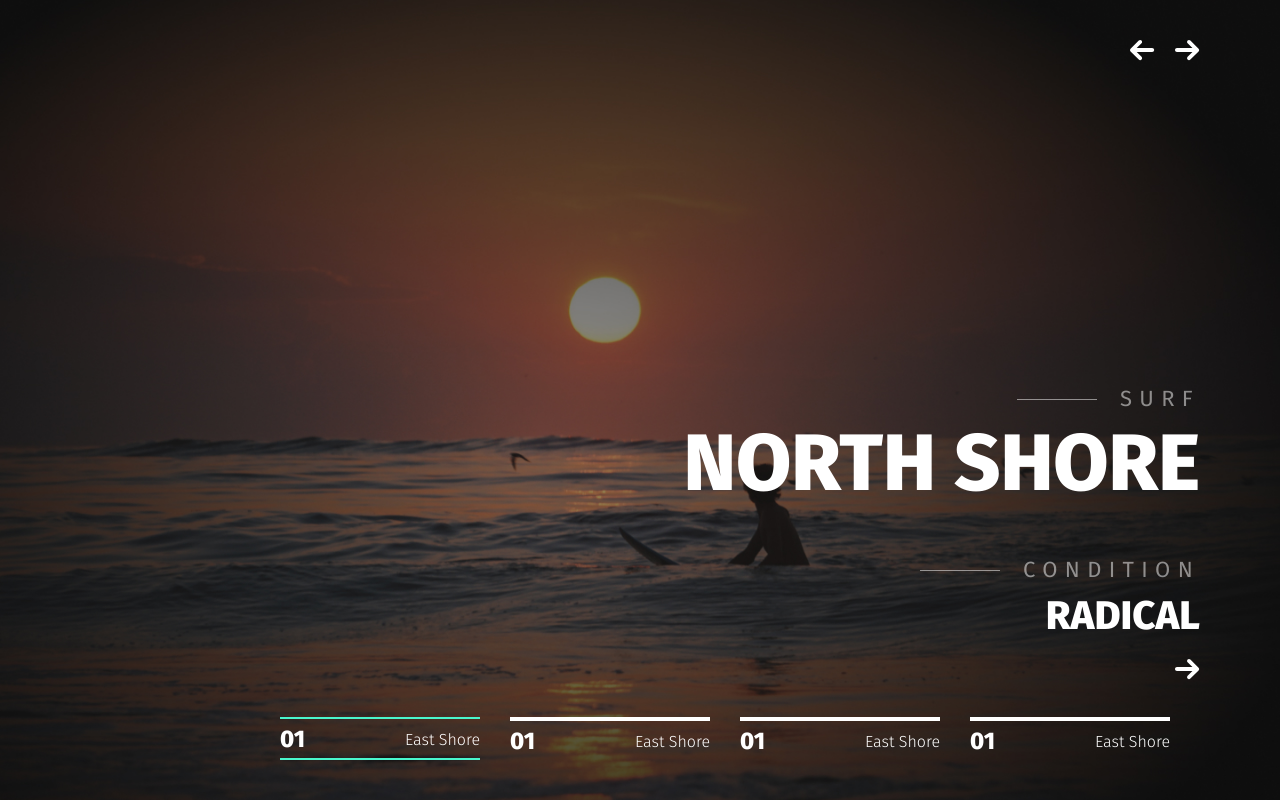
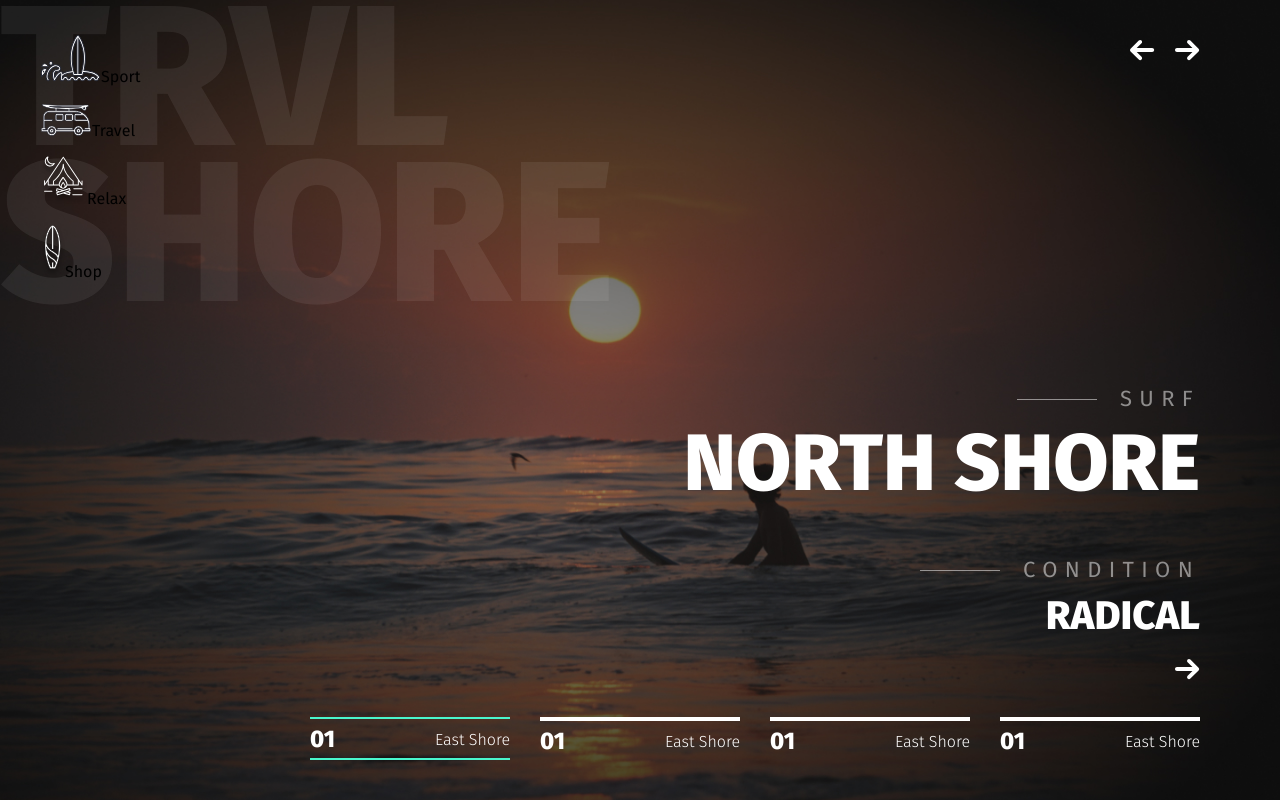
Before and after one commit to pavlovspace/websiteshore, a PHP site: page / in a window 1280 px wide. Run offline with PHP 8.4, Linux system fonts and the light colour scheme.

Commit message:
add icons

```diff
--- a/app/index.html
+++ b/app/index.html
@@ -11,6 +11,21 @@
 <body>
   <!-- HEADER -->
   <header class="header">
+    <!-- LOGO -->
+      <div class="header__title">
+        trvl shore
+      </div>
+      <div class="header__aside">
+        <div class="logo">
+          <a href="img/Logo.svg"></a>
+        </div>
+        <nav class="menu">
+          <ul class="menu__list"><img src="img/iconav-1.svg" alt=""><span>Sport</span></ul>
+          <ul class="menu__list"><img src="img/iconav-2.svg" alt=""><span>Travel</span></ul>
+          <ul class="menu__list"><img src="img/iconav-3.svg" alt=""><span>Relax</span></ul>
+          <ul class="menu__list"><img src="img/iconav-4.svg" alt=""><span>Shop</span></ul>
+        </nav>
+    </div>
     <div class="header__slider">
       <div class="header__slider-item slider-item">
         <div class="slider-item__info">
--- a/app/scss/_libs.scss
+++ b/app/scss/_libs.scss
@@ -1,5 +1,3 @@
-/*! normalize.css v8.0.1 | MIT License | github.com/necolas/normalize.css */
-
 /* Document
    ========================================================================== */
 
--- a/app/scss/style.scss
+++ b/app/scss/style.scss
@@ -53,7 +53,7 @@
 }
 .slider-dots{
     position: absolute;
-    right: 80px;
+    right: 50px;
     bottom: 40px;
     max-width: 920px;
     width: 100%;
@@ -84,5 +84,25 @@
         color: #FFFFFF;
     }
 }
+.header__aside{
+    position: absolute;
+    top: 0;
+    left: 0;
+    z-index: 5;
 
+}
+.header__title{
+    position: absolute;
+    max-width: 500px;
+    font-family: Fira Sans;
+    font-weight: 800;
+    font-size: 200px;
+    line-height: 156px;
+    text-transform: uppercase;
+    color: #FFFFFF;
+    opacity: 0.07;
+    top: 0;
+    left: 0;
+    z-index: 4;
+}
 //@import "media";
```
Also changed, not shown: app/css/style.min.css, app/img/Logo.svg (added), app/img/iconav-1.svg (added), app/img/iconav-2.svg (added), app/img/iconav-3.svg (added), app/img/iconav-4.svg (added), 3 other files.
